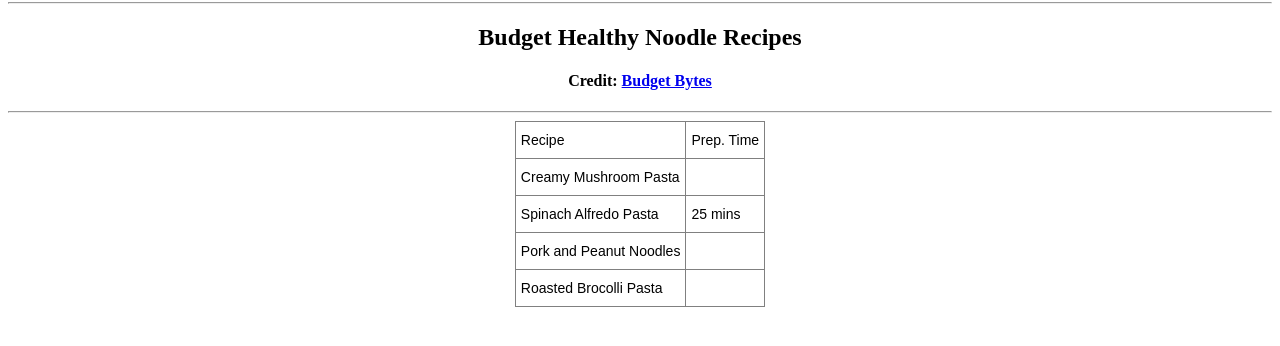
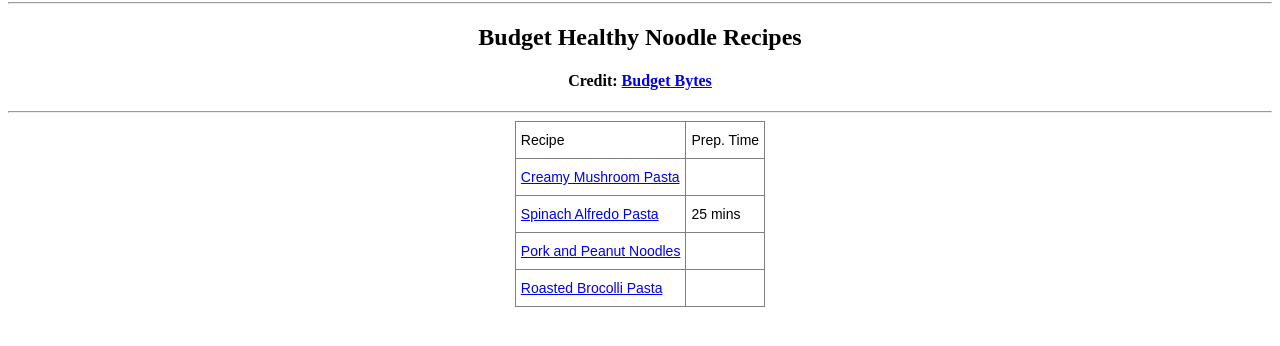
Before and after one commit to ktzhn/odin-recipes, a plain HTML site: page index.html in a window 1280 px wide. Shown: the part 78-424 px from the top of the page. Drawn offline with Linux system fonts and the light colour scheme.

Commit message:
Add recipe links to index page

```diff
--- a/index.html
+++ b/index.html
@@ -30,19 +30,19 @@
                 </thead>
                 <tbody>
                 <tr>
-                    <td class="tg-0pky">Creamy Mushroom Pasta</td>
+                    <td class="tg-0pky"><a href="./recipes/creamy-mushroom-pasta.html">Creamy Mushroom Pasta</a> </td>
                     <td class="tg-0pky"></td>
                 </tr>
                 <tr>
-                    <td class="tg-0pky">Spinach Alfredo Pasta</td>
+                    <td class="tg-0pky"><a href="./recipes/spinach-alfredo-pasta.html">Spinach Alfredo Pasta</a></td>
                     <td class="tg-0pky">25 mins</td>
                 </tr>
                 <tr>
-                    <td class="tg-0pky">Pork and Peanut Noodles</td>
+                    <td class="tg-0pky"><a href="./recipes/pork-and-peanut-noodles.html">Pork and Peanut Noodles</a></td>
                     <td class="tg-0pky"></td>
                 </tr>
                 <tr>
-                    <td class="tg-0pky">Roasted Brocolli Pasta</td>
+                    <td class="tg-0pky"><a href="./recipes/roasted-broccoli-pasta.html">Roasted Brocolli Pasta</a></td>
                     <td class="tg-0pky"></td>
                 </tr>
                 </tbody>
```
Also changed, not shown: recipes/spinach-alfredo-pasta.html (+2 -2 lines).
